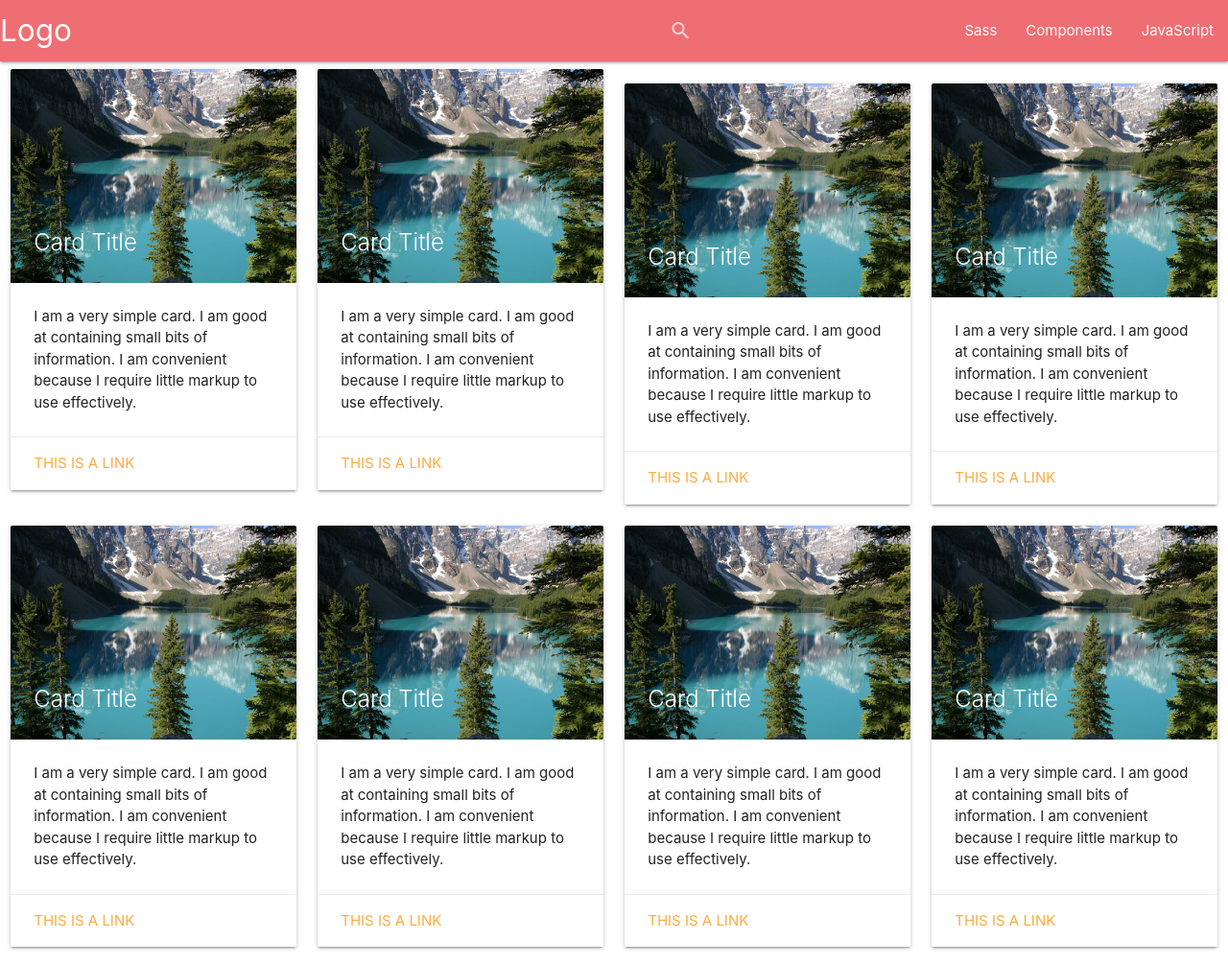
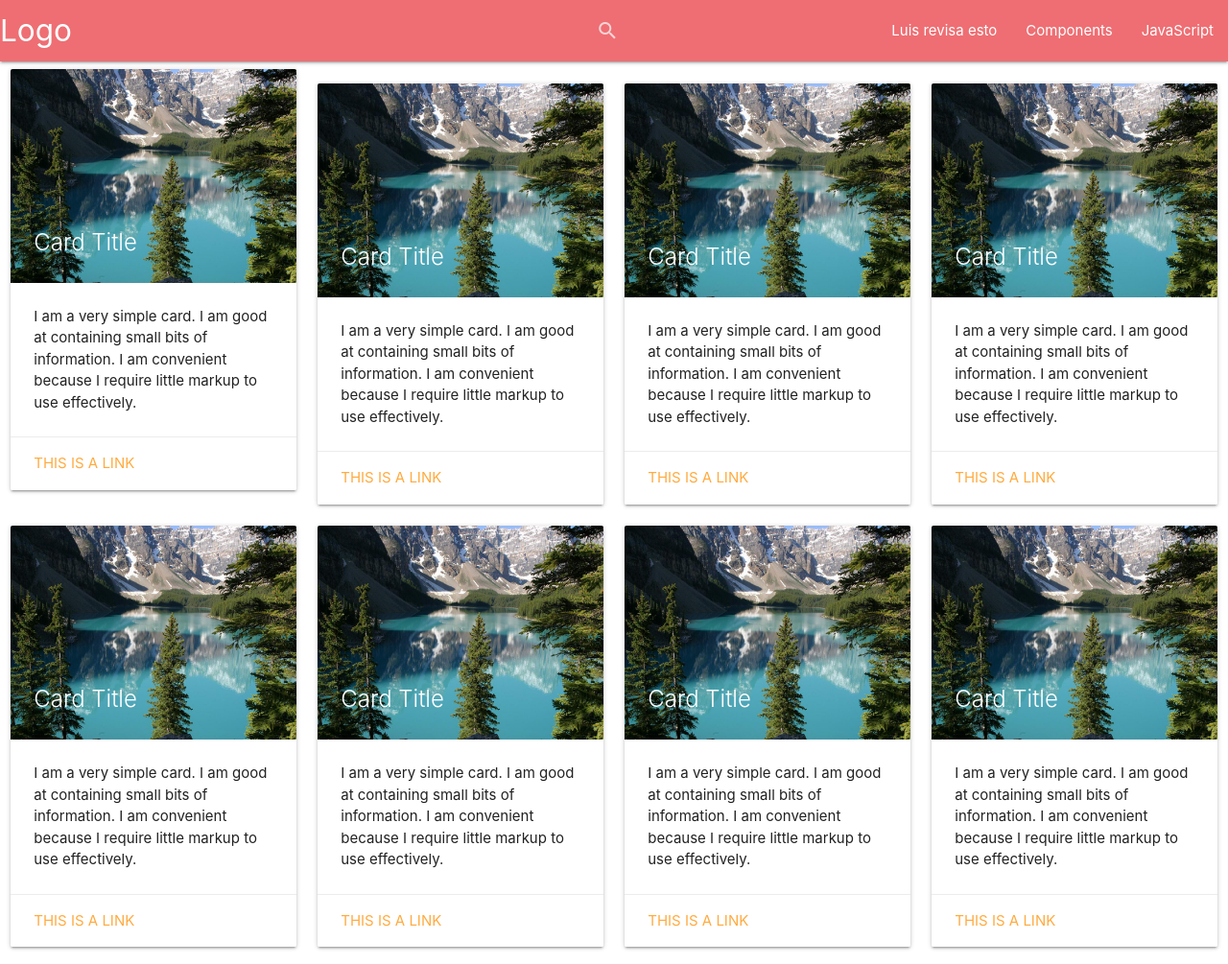
Before and after one commit to luigitercero/Hisptagram_WichinesDevSa, a plain HTML site: page index.html in a window 1280 px wide. Shown: the whole page at 96% size. Drawn offline with nearby package versions, Linux system fonts and the light colour scheme.

Commit message:
pull request try 3 :v

```diff
--- a/index.html
+++ b/index.html
@@ -23,7 +23,7 @@
 
 
       <ul id="nav-mobile" class="right hide-on-med-and-down">
-        <li><a href="sass.html">Sass</a></li>
+        <li><a href="sass.html">Luis revisa esto</a></li>
         <li><a href="badges.html">Components</a></li>
         <li><a href="collapsible.html">JavaScript</a></li>
 
```
